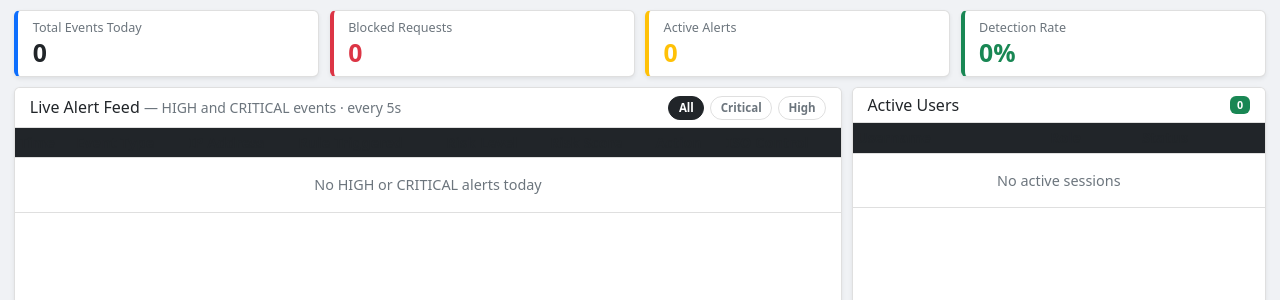
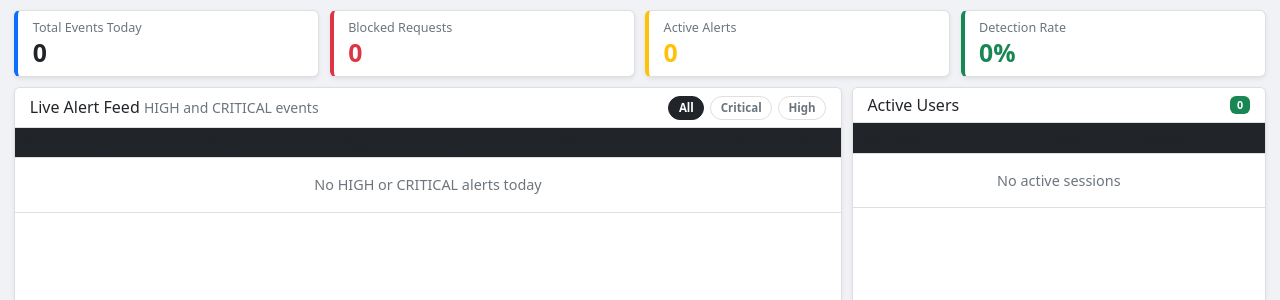
Before and after one commit to diashakya/Hybrid_IDS, a Django app: page /dashboard/ in a window 1280 px wide. Shown: the part 56-356 px from the top of the page. Run offline with Django 5.2, Linux system fonts and the light colour scheme; the visitor is signed in with stand-in values (Sample User, id 1); data that the repository does not hold is empty.

Commit message:
Revomed the 5s word

```diff
--- a/evoting_ids/dashboard/templates/dashboard/index.html
+++ b/evoting_ids/dashboard/templates/dashboard/index.html
@@ -361,7 +361,7 @@
       <div class="card shadow-sm panel-card">
         <div class="card-header bg-white d-flex justify-content-between align-items-center flex-wrap gap-1">
           <h6 class="mb-0">Live Alert Feed
-            <small class="text-muted fw-normal"> — HIGH and CRITICAL events · every 5s</small>
+            <small class="text-muted fw-normal">HIGH and CRITICAL events</small>
           </h6>
           <div class="filter-chips" id="alert-filter-chips">
             <button type="button" class="filter-chip active" data-level="ALL">All</button>
```
